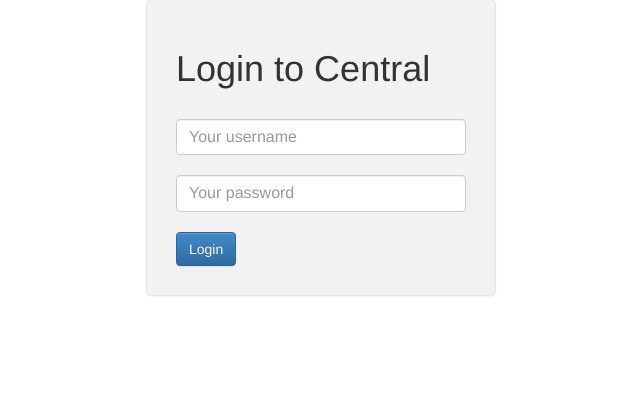
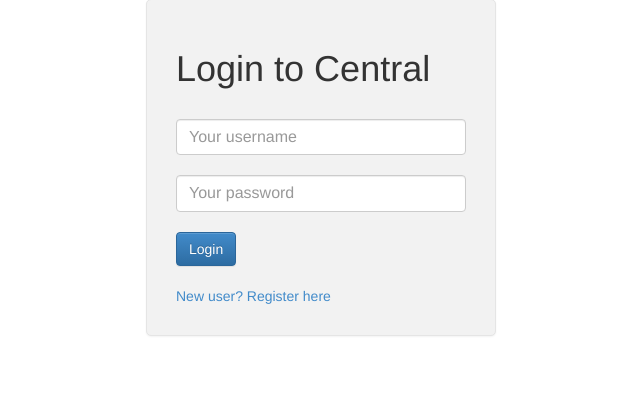
Before and after one commit to 1dot4/central, a PHP site: page / in a window 1280 px wide. Shown: the part 181-574 px from the top of the page, without its empty margins (319-959 px from the left). Run offline with PHP 8.4, Linux system fonts and the light colour scheme.

Commit message:
Added register link

```diff
--- a/templates/Login.tpl.php
+++ b/templates/Login.tpl.php
@@ -47,6 +47,8 @@
             </div>
             <br><br>
             <input type="submit" class="btn btn-primary" name="Login" value="Login">
+            <br><br>
+            <a href="register">New user? Register here</a>
         </form>
         <?php require_once 'include/Scripts.php' ?>
     </body>
```
